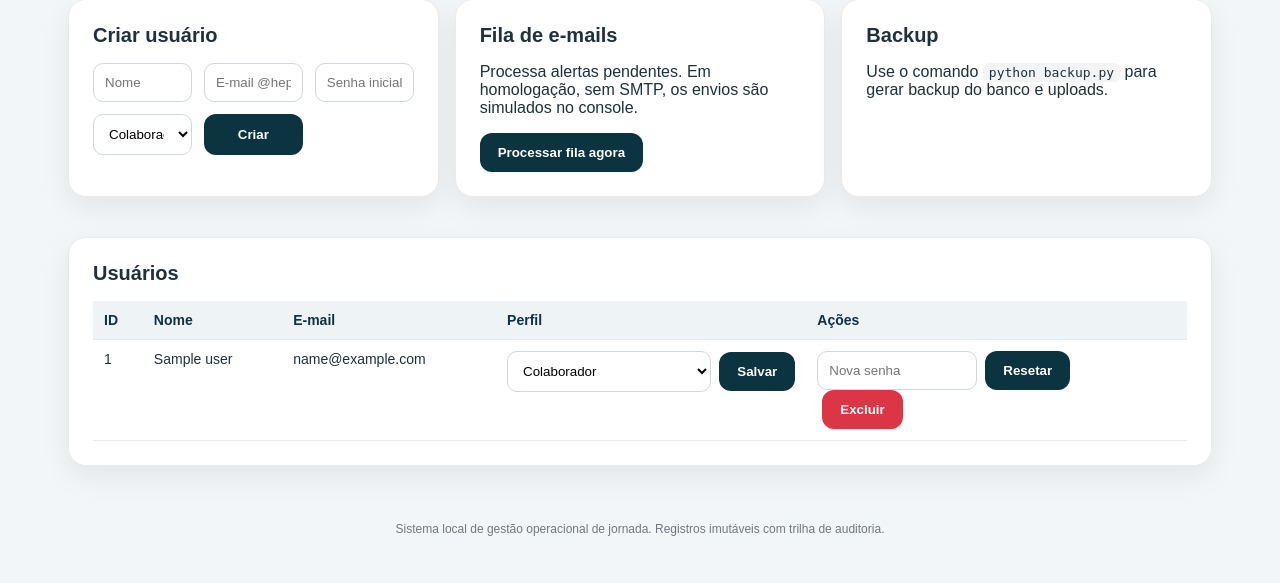
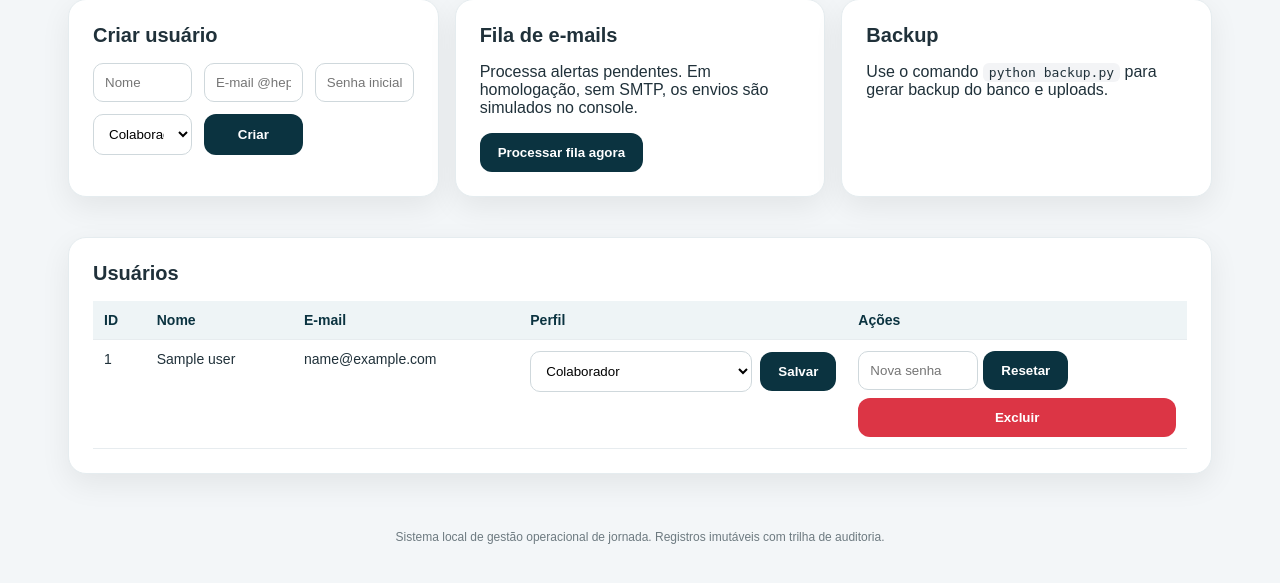
Before and after one commit to luizhf-ribeiro/hepta-jornada, a FastAPI app: template app/templates/admin.html in a window 1280 px wide. Shown: the part 119-702 px from the top of the page. Run offline with FastAPI, Linux system fonts and the light colour scheme; the template is opened without the code that fills it: most values are stand-ins (such as "Sample title", 1, 10 or a date in 2020); parts of the project's set-up code (start-up, migrations or seed data) failed here and were passed over; some libraries are stand-ins or nearby versions.

Commit message:
Organiza botões de ações na administração

```diff
--- a/app/templates/admin.html
+++ b/app/templates/admin.html
@@ -59,14 +59,19 @@
                 </form>
             </td>
             <td>
+            <div style="display: flex; flex-direction: column; gap: 8px;">
+
                 <form method="post" action="/admin/usuarios/{{u.id}}/resetar-senha" class="inline">
-                    <input name="new_password" type="password" placeholder="Nova senha" minlength="8" required>
-                    <button>Resetar</button>
+                    <div style="display: flex; gap: 5px; align-items: center;">
+                        <input name="new_password" type="password" placeholder="Nova senha" minlength="8" required style="width: 120px;">
+                        <button type="submit">Resetar</button>
+                    </div>
                 </form>
 
                 <form method="post" action="/admin/usuarios/{{u.id}}/excluir" class="inline" onsubmit="return confirm('Tem certeza que deseja excluir este usuário?');">
-                    <button type="submit" style="background-color: #dc3545; color: white; margin-left: 5px;">Excluir</button>
+                    <button type="submit" style="background-color: #dc3545; color: white; width: 100%;">Excluir</button>
                 </form>
+                </div>
             </td>
         </tr>
         {% endfor %}
```
